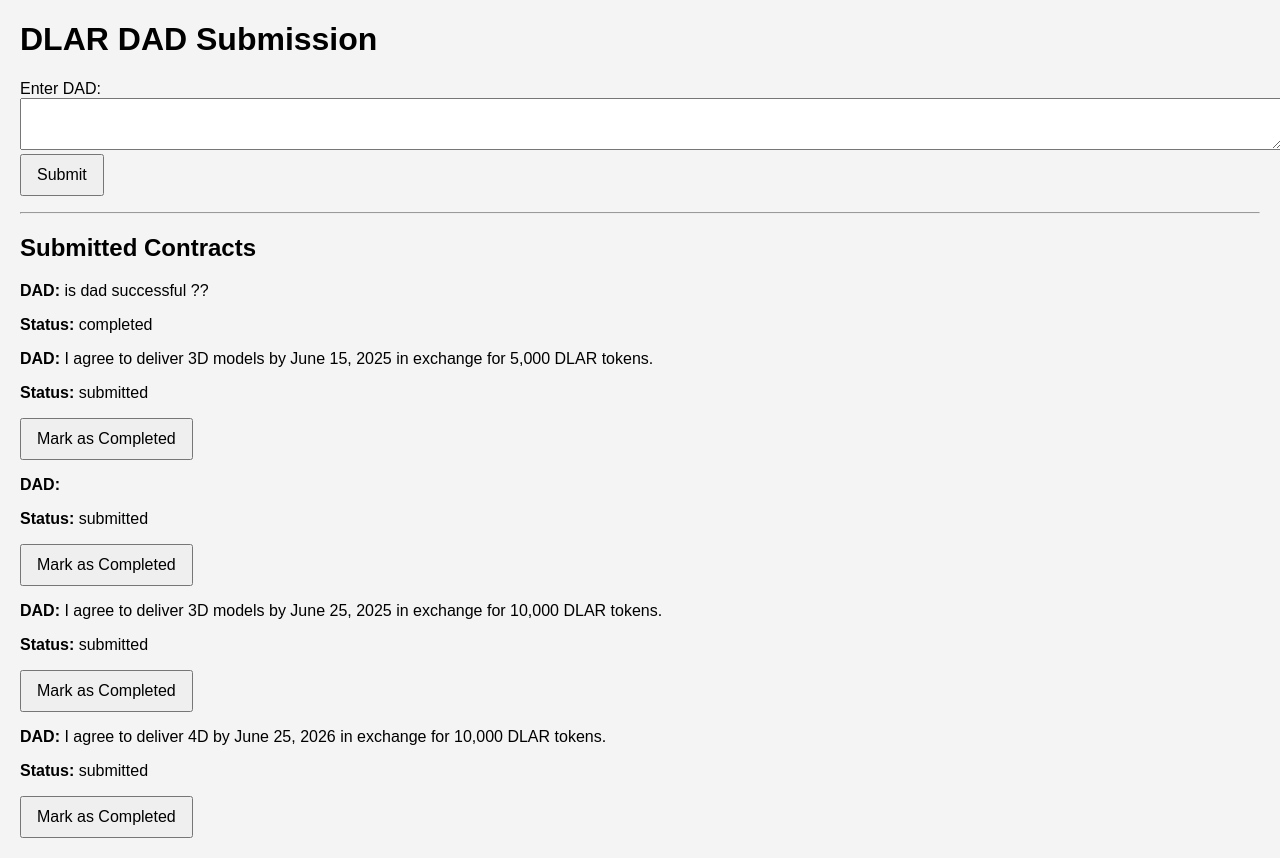
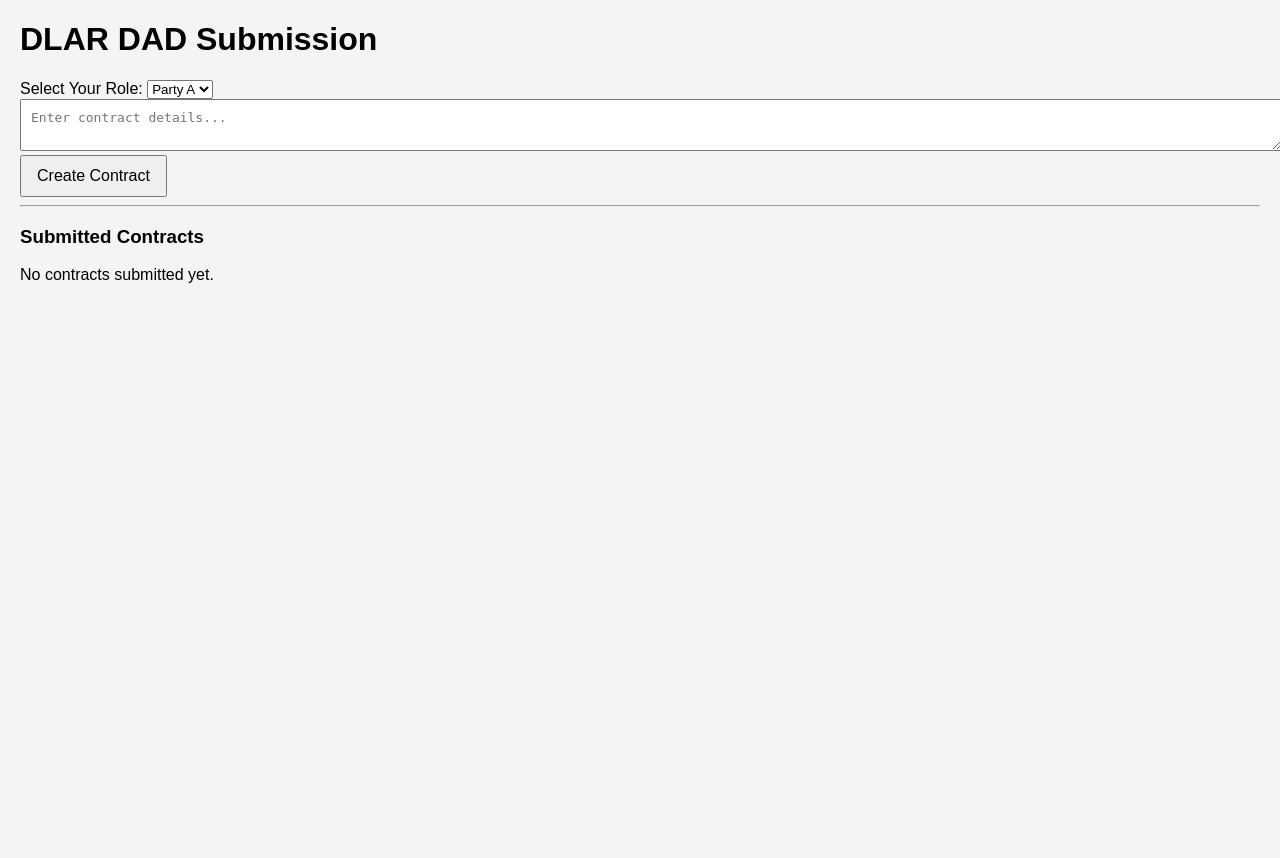
Before and after one commit to laquanSerr/dlarStarter, a Flask app: page / in a window 1280 px wide. After the commit the page ends 283 px from the top, so only its background shows below. Run offline with Flask 3, Linux system fonts and the light colour scheme.

Commit message:
Currently Updating UI for party role selection/ watching out for changes in contracts loading

```diff
--- a/app/contract_logic.py
+++ b/app/contract_logic.py
@@ -1,8 +1,35 @@
 import json
 import os
+import uuid
 
 DATA_PATH = "contracts/saved_dads.json"
 
+CONTRACTS_FOLDER = "artifacts/contracts"
+
+def get_contracts():
+    contracts = []
+    if not os.path.exists(CONTRACTS_FOLDER):
+        os.makedirs(CONTRACTS_FOLDER)
+
+    for filename in os.listdir(CONTRACTS_FOLDER):
+        if filename.endswith(".json"):
+            filepath = os.path.join(CONTRACTS_FOLDER, filename)
+            with open(filepath, "r") as f:
+                contract = json.load(f)
+                contract["id"] = filename.replace(".json", "")
+                contracts.append(contract)
+    return contracts
+
+def create_contract(data):
+    contract_id = str(uuid.uuid4())
+    contract = {
+        "id": contract_id,
+        "created_by": data.get("created_by", "PartyA"),
+        "for_party" : data.get("for_party", "PartyB"),
+        "terms": data.get("terms", ""),
+        "status": "draft"
+    }
+    return contract_id, contract
 
 def load_contracts():
     if os.path.exists(DATA_PATH):
@@ -17,6 +44,8 @@
 
 
 def validate_contract(dad_text):
+    if not isinstance(dad_text, str):
+        raise TypeError("Contract text must be a string")
     if not dad_text or len(dad_text.strip()) == 0:
         raise ValueError("Contract terms cannot be empty.")
     if len(dad_text) > 5000:
@@ -25,8 +54,22 @@
 
 
 def add_contract(dad_text):
+    dad_text = data.get("dad_text", "")
     validate_contract(dad_text)
     contracts = load_contracts()
+
+    contract= {
+        "dad_text": dad_text,
+        "status": "draft",
+        "created_by": data.get("create_by", "PartyA"),
+        "for_party":data.get("for_party", "PartyB"),
+        "approved_by_party_a": False,
+        "approved_by_party_b": False,
+    }
+    contract_id = str(uuid.uuid4())
+    save_contracts(contract_id, contract)
+
+    return contract_id, contract
 
     # Optional: Check for duplicates
     for c in contracts:
--- a/server.py
+++ b/server.py
@@ -1,13 +1,98 @@
-from flask import  Flask, request, jsonify, render_template, send_from_directory
-from app.contract_logic import load_contracts, add_contract, complete_contract
+from flask import  Flask, request, jsonify, redirect, render_template, send_from_directory
+from app.contract_logic import load_contracts, add_contract, complete_contract, get_contracts
 
 app = Flask(__name__)
 
 DATA_PATH = "contracts/saved_dads.json"
 
+contracts = {}  # Simulating contract storage
+@app.route('/contracts')
+def list_contracts():
+    contracts = get_contracts()
+    return render_template('contracts.html', contracts=contracts)
+
+def load_contract(contract_id):
+    return contracts.get(contract_id)
+
+def save_contract(contract_id, contract):
+    contracts[contract_id] = contract
+
 @app.route('/')
 def index():
-    return render_template('index.html')
+    from app.contract_logic import get_contracts
+    contracts = get_contracts()
+    return render_template('index.html', contracts=contracts)
+
+@app.route('/create', methods=['POST'])
+def create():
+    data = request.form.to_dict()
+    contract_id, contract = add_contract(data)
+    contracts[contract_id] = contract
+    return jsonify({'status': 'created', 'contract_id': contract_id})
+
+@app.route('/edit/<contract_id>', methods=['POST'])
+def edit(contract_id):
+    role = request.form.get("role")
+    contract = load_contract(contract_id)  # Unified contract retrieval
+
+    if not contract:
+        return jsonify({"error": "Contract not found"}), 404
+
+    # Standardized Authorization Check
+    if role != contract.get("for_party"):
+        return jsonify({"error": "Unauthorized - Only Party B may edit"}), 403
+
+    # Handling Multiple Editable Fields
+    updated_terms = request.form.get("terms")
+    new_text = request.form.get("dad_text")
+
+    if updated_terms:
+        contract["terms"] = updated_terms  # Updating contract terms
+    if new_text:
+        contract["dad_text"] = new_text  # Updating dad_text
+
+    save_contract(contract_id, contract)  # Unified saving method
+
+    return jsonify({'status': 'edited', 'contract_id': contract_id})
+
+
+@app.route('/summary/<contract_id>', methods=['GET'])
+def summary(contract_id):
+    contract = load_contract(contract_id)
+
+    created_by = contract.get("created_by", "PartyA")
+    for_party = contract.get("for_party", "PartyB")
+    status = contract.get("status", "draft")
+    approved_by_party_a = contract.get("approved_by_party_a", False)
+
+    return render_template(
+        "summary.html",
+        contract_id=contract_id,
+        dad_text=contract.get("dad_text", ""),
+        created_by=created_by,
+        for_party=for_party,
+        status=status,
+        approved_by_party_a=approved_by_party_a
+    )
+
+
+@app.route('/approve/<contract_id>', methods=['POST'])
+def approve(contract_id):
+    role = request.form.get("role")
+    contract = load_contract(contract_id)
+
+    if not contract:
+        return jsonify({"error": "Contract not found"}), 404
+
+    if role != contract.get("created_by"):
+        return jsonify({"error": "Unauthorized - Only Party A may approve"}), 403
+
+    contract["status"] = "approved"
+    contract["approved_by_party_a"] = True
+
+    save_contract(contract_id, contract)
+
+    return redirect(f"/summary/{contract_id}")
 
 @app.route('/contracts', methods=['GET'])
 def get_contracts():
--- a/templates/index.html
+++ b/templates/index.html
@@ -7,20 +7,37 @@
     <script src="/static/script.js" defer></script>
 </head>
 <body>
-  <h1>DLAR DAD Submission</h1>
+    <h1>DLAR DAD Submission</h1>
 
-  <form id="contract-form">
-    <label for="dad-input">Enter DAD:</label>
-    <textarea id="dad-input" name="dad" required></textarea>
-    <button type="submit">Submit</button>
-  </form>
-  <p id="feedback"></p>
+
+    <form action="/create" method="POST">
+    <label>Select Your Role:</label>
+    <select name="created_by">
+        <option value="PartyA">Party A</option>
+        <option value="PartyB">Party B</option>
+    </select>
+    <br>
+    <textarea name="dad_text" placeholder="Enter contract details..."></textarea>
+    <br>
+    <button type="submit">Create Contract</button>
+</form>
+
+
+
 
   <hr>
 
-  <h2>Submitted Contracts</h2>
-  <div id="contracts">
-    Loading...
-  </div>
+  <h3>Submitted Contracts</h3>
+<ul>
+    {% for contract in contracts %}
+        <li>
+            Contract ID: {{ contract.id }} -
+            <a href="/summary/{{ contract.id }}">View Summary</a>
+        </li>
+    {% else %}
+        <li>No contracts submitted yet.</li>
+    {% endfor %}
+</ul>
+
 </body>
 </html>
```
Also changed, not shown: templates/contracts.html (added, +19 -0 lines), templates/summary.html (added, +34 -0 lines).
